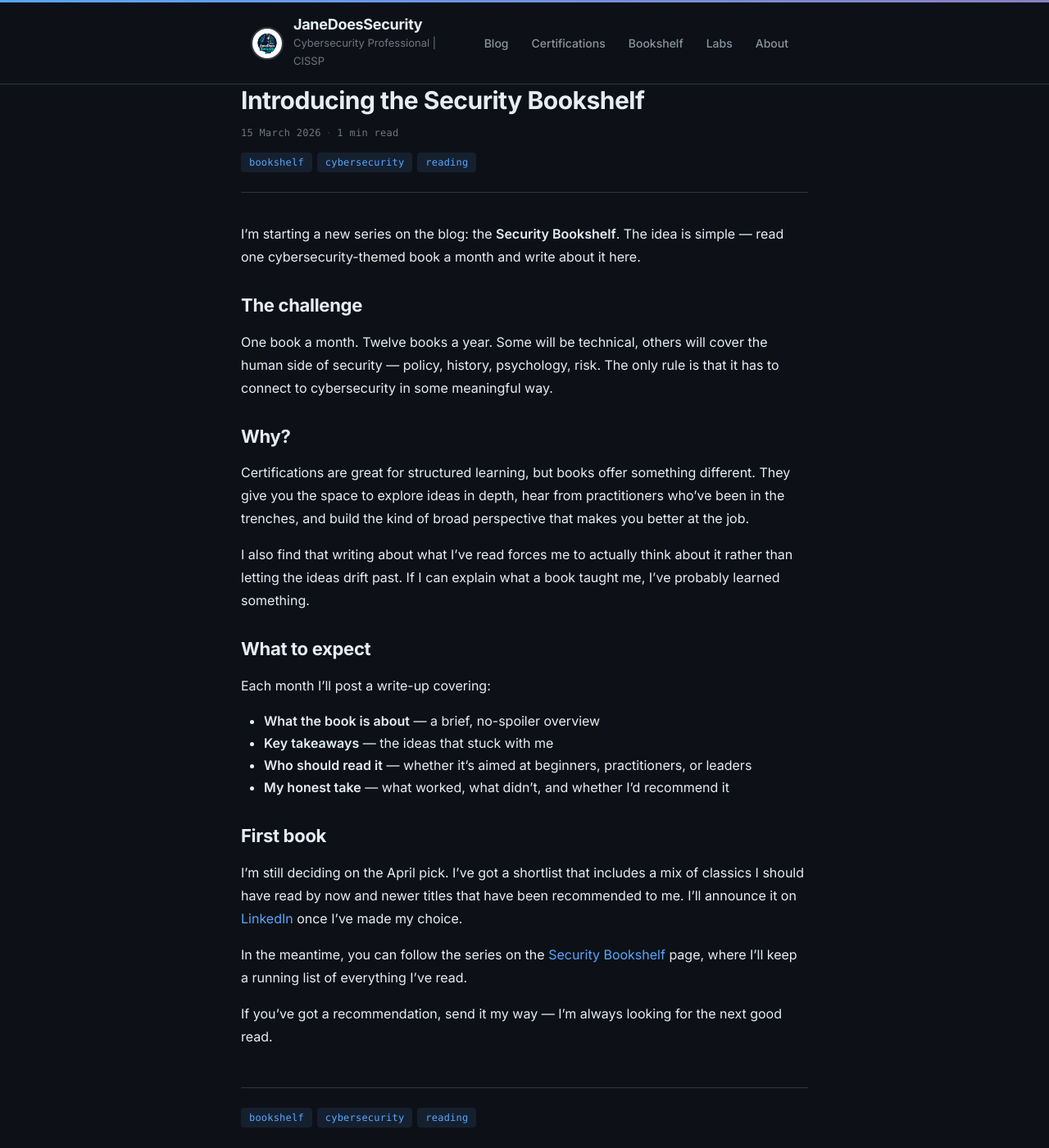
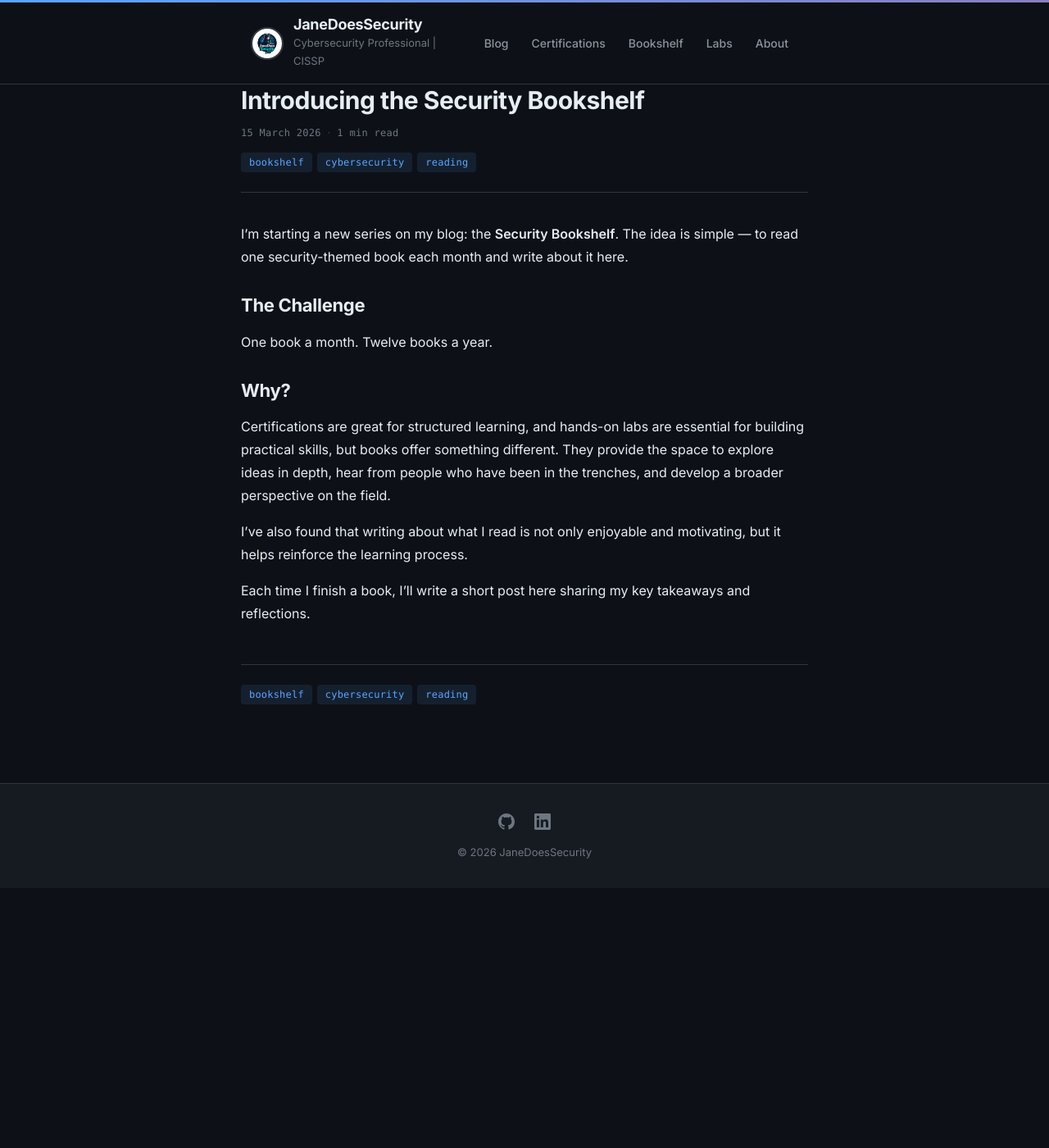
Before and after one commit to janedoessecurity/janedoessecurity.github.io, a Jekyll site: the page built from _posts/2026-03-15-security-bookshelf-introduction.md, in a window 1280 px wide and 1400 px high. Shown: the whole window at 82% size. Built offline with Jekyll 4.4.1, drawn with Linux system fonts in a browser that asks for light colours.

Commit message:
Update Security Bookshelf intro post text
Co-Authored-By: Claude Opus 4.6 (1M context) <noreply@anthropic.com>

```diff
--- a/_posts/2026-03-15-security-bookshelf-introduction.md
+++ b/_posts/2026-03-15-security-bookshelf-introduction.md
@@ -4,33 +4,19 @@ title: "Introducing the Security Bookshelf"
 tags: [bookshelf, cybersecurity, reading]
 ---
 
-I'm starting a new series on the blog: the **Security Bookshelf**. The idea is simple — read one cybersecurity-themed book a month and write about it here.
+I'm starting a new series on my blog: the **Security Bookshelf**. The idea is simple — to read one security-themed book each month and write about it here.
 
 <!--more-->
 
-## The challenge
+## The Challenge
 
-One book a month. Twelve books a year. Some will be technical, others will cover the human side of security — policy, history, psychology, risk. The only rule is that it has to connect to cybersecurity in some meaningful way.
+One book a month.
+Twelve books a year.
 
 ## Why?
 
-Certifications are great for structured learning, but books offer something different. They give you the space to explore ideas in depth, hear from practitioners who've been in the trenches, and build the kind of broad perspective that makes you better at the job.
+Certifications are great for structured learning, and hands-on labs are essential for building practical skills, but books offer something different. They provide the space to explore ideas in depth, hear from people who have been in the trenches, and develop a broader perspective on the field.
 
-I also find that writing about what I've read forces me to actually think about it rather than letting the ideas drift past. If I can explain what a book taught me, I've probably learned something.
+I've also found that writing about what I read is not only enjoyable and motivating, but it helps reinforce the learning process.
 
-## What to expect
-
-Each month I'll post a write-up covering:
-
-- **What the book is about** — a brief, no-spoiler overview
-- **Key takeaways** — the ideas that stuck with me
-- **Who should read it** — whether it's aimed at beginners, practitioners, or leaders
-- **My honest take** — what worked, what didn't, and whether I'd recommend it
-
-## First book
-
-I'm still deciding on the April pick. I've got a shortlist that includes a mix of classics I should have read by now and newer titles that have been recommended to me. I'll announce it on [LinkedIn](https://www.linkedin.com/in/{{ site.footer-links.linkedin }}) once I've made my choice.
-
-In the meantime, you can follow the series on the [Security Bookshelf](/bookshelf/) page, where I'll keep a running list of everything I've read.
-
-If you've got a recommendation, send it my way — I'm always looking for the next good read.
+Each time I finish a book, I'll write a short post here sharing my key takeaways and reflections.
```
